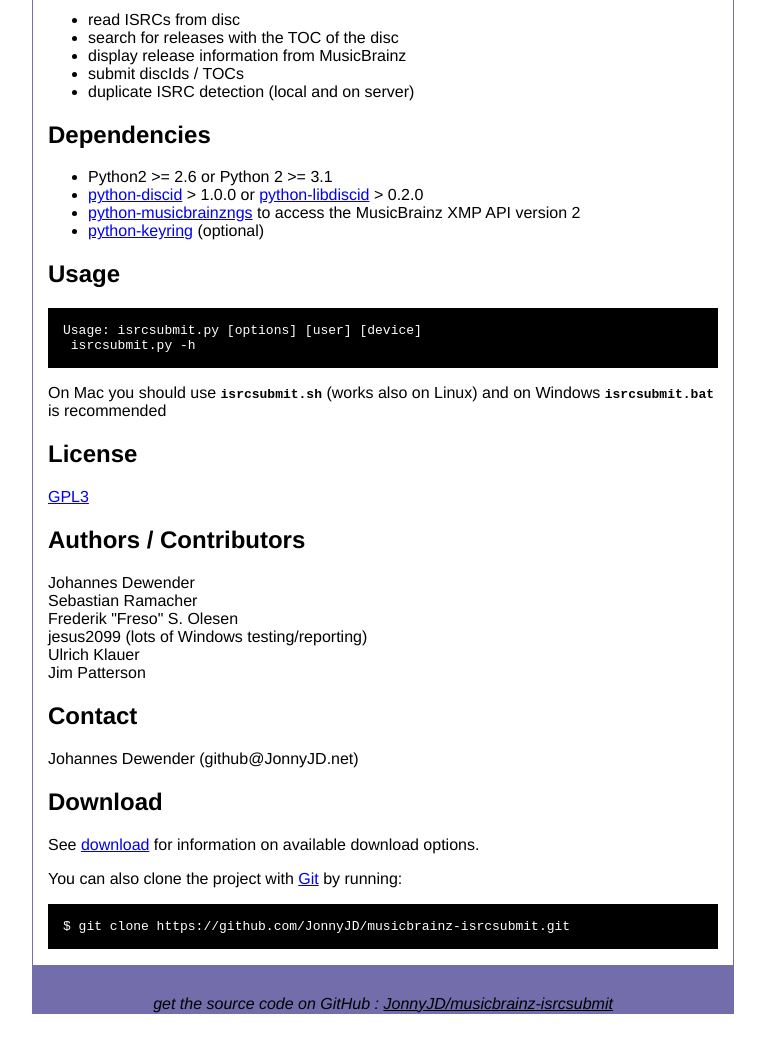
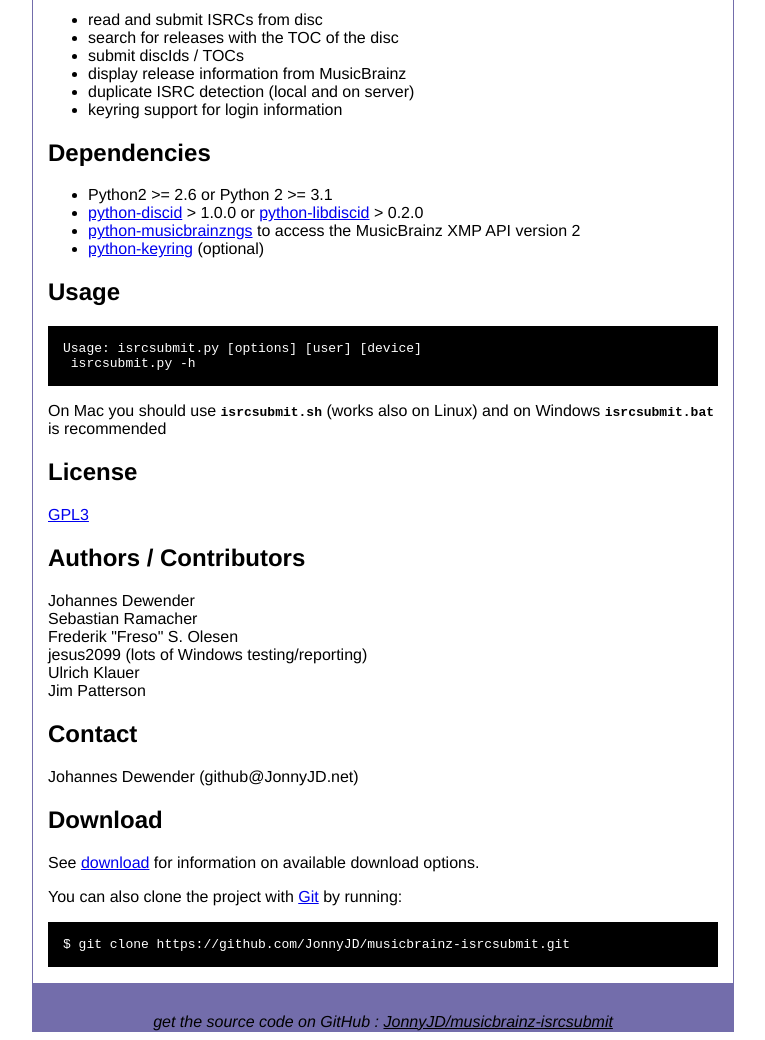
Before and after one commit to JonnyJD/musicbrainz-isrcsubmit, a Jekyll site: the page built from index.html, in a window 1280 px wide. Shown: the part 320-1360 px from the top of the page, without its empty margins (257-1022 px from the left). Built offline with Jekyll 4.4.1, drawn with Linux system fonts in a browser that asks for light colours.

Commit message:
re-word features for 2.0

```diff
--- a/index.html
+++ b/index.html
@@ -15,11 +15,12 @@
 
 <h2>Features (as of version {{ site.script.version }})</h2>
 <ul>
-  <li>read ISRCs from disc</li>
+  <li>read and submit ISRCs from disc</li>
   <li>search for releases with the TOC of the disc</li>
+  <li>submit discIds / TOCs</li>
   <li>display release information from MusicBrainz</li>
-  <li>submit discIds / TOCs</li>
   <li>duplicate ISRC detection (local and on server)</li>
+  <li>keyring support for login information</li>
 </ul>
 
 
```
